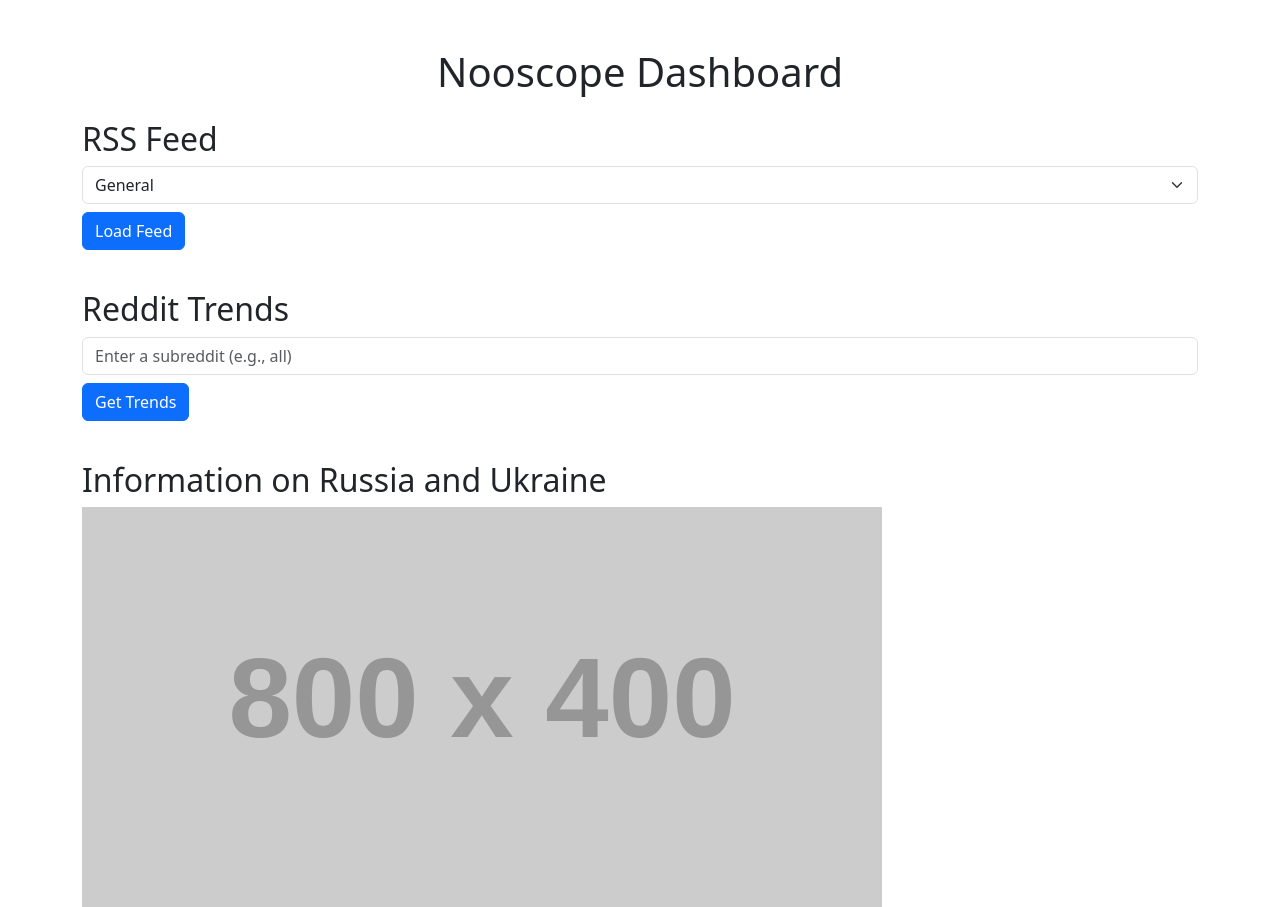
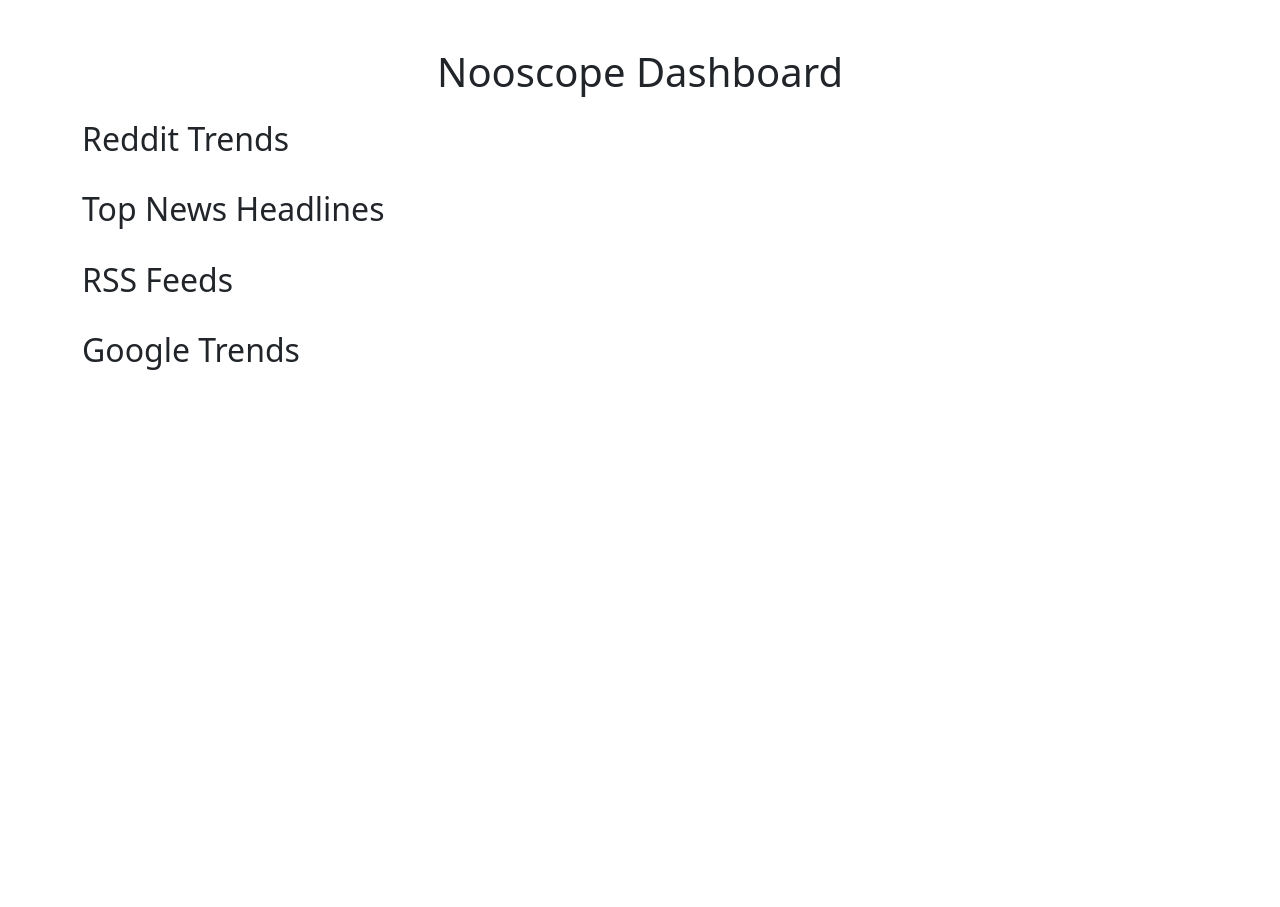
Before and after one commit to deisign/nooscope, a Flask app: page / in a window 1280 px wide. After the commit the page ends 370 px from the top, so only its background shows below. Run offline with Flask 3, Linux system fonts and the light colour scheme; grey boxes labelled with a size stand in for pictures from a placeholder-image service; some libraries are stand-ins or nearby versions.

Commit message:
Add automatic loading of Reddit trends, news headlines, RSS feeds, and Google Trends

```diff
--- a/app.py
+++ b/app.py
@@ -1,5 +1,5 @@
 import os
-from flask import Flask, jsonify, request, render_template
+from flask import Flask, jsonify, render_template
 from dotenv import load_dotenv
 import requests
 import praw
@@ -20,7 +20,7 @@
 
 # News API Configuration
 NEWS_API_KEY = os.getenv("NEWS_API_KEY")
-NEWS_API_URL = "https://newsapi.org/v2/everything"
+NEWS_API_URL = "https://newsapi.org/v2/top-headlines"
 
 # Reddit API Configuration
 REDDIT = praw.Reddit(
@@ -29,51 +29,54 @@
     user_agent=os.getenv("REDDIT_USER_AGENT")
 )
 
-# RSS Feed URLs for Russia and Ukraine
+# RSS Feed URLs
 RSS_FEEDS = {
     "russia": "http://feeds.bbci.co.uk/news/world-europe-17839672/rss.xml",
     "ukraine": "http://feeds.bbci.co.uk/news/world-europe-18027962/rss.xml"
 }
+
 
 @app.route('/')
 def home():
     """Render the main HTML page."""
     return render_template('index.html')
 
-@app.route('/news', methods=['GET'])
-def get_news():
-    """Fetch news articles for a specific topic."""
-    query = request.args.get("query", "Ukraine")
-    url = f"{NEWS_API_URL}?q={query}&apiKey={NEWS_API_KEY}"
+
+@app.route('/news-headlines', methods=['GET'])
+def get_news_headlines():
+    """Fetch top news headlines."""
+    url = f"{NEWS_API_URL}?country=us&apiKey={NEWS_API_KEY}"
     response = requests.get(url)
     data = response.json()
     articles = [{"title": article["title"], "url": article["url"]} for article in data.get("articles", [])]
     return jsonify(articles)
 
-@app.route('/rss', methods=['GET'])
-def get_rss():
-    """Fetch RSS feed data for Russia or Ukraine."""
-    country = request.args.get("country", "russia")
-    feed_url = RSS_FEEDS.get(country, RSS_FEEDS["russia"])
-    feed = feedparser.parse(feed_url)
-    items = [{"title": entry.title, "link": entry.link} for entry in feed.entries[:10]]
-    return jsonify(items)
 
-@app.route('/reddit', methods=['GET'])
+@app.route('/reddit-trends', methods=['GET'])
 def get_reddit_trends():
-    """Fetch trending posts from Reddit."""
-    subreddit = request.args.get("subreddit", "worldnews")
+    """Fetch top trending posts from Reddit."""
     trends = []
     try:
-        for submission in REDDIT.subreddit(subreddit).hot(limit=10):
+        for submission in REDDIT.subreddit("all").hot(limit=10):
             trends.append({"title": submission.title, "url": submission.url})
     except Exception as e:
         return jsonify({"error": str(e)}), 500
     return jsonify(trends)
 
+
+@app.route('/rss-feed', methods=['GET'])
+def get_rss_feed():
+    """Fetch RSS feed for Russia and Ukraine."""
+    feeds = {}
+    for country, url in RSS_FEEDS.items():
+        feed = feedparser.parse(url)
+        feeds[country] = [{"title": entry.title, "link": entry.link} for entry in feed.entries[:5]]
+    return jsonify(feeds)
+
+
 @app.route('/google-trends', methods=['GET'])
 def get_google_trends():
-    """Fetch Google Trends data for Russia and Ukraine."""
+    """Fetch Google Trends data for trending keywords."""
     pytrends = TrendReq()
     pytrends.build_payload(kw_list=["Ukraine", "Russia"], geo="UA,RU", timeframe="now 7-d")
     trends = pytrends.interest_over_time()
@@ -82,5 +85,6 @@
         return jsonify(data)
     return jsonify({"message": "No data available"}), 404
 
+
 if __name__ == '__main__':
     app.run(host='0.0.0.0', port=5000)
--- a/templates/index.html
+++ b/templates/index.html
@@ -3,74 +3,92 @@
 <head>
     <meta charset="UTF-8">
     <meta name="viewport" content="width=device-width, initial-scale=1.0">
-    <title>Nooscope</title>
+    <title>Nooscope Dashboard</title>
     <link rel="stylesheet" href="https://cdnjs.cloudflare.com/ajax/libs/bootstrap/5.3.0/css/bootstrap.min.css">
 </head>
 <body>
     <div class="container mt-5">
         <h1 class="text-center">Nooscope Dashboard</h1>
 
-        <!-- RSS Feed -->
-        <div class="mt-4">
-            <h2>RSS Feed</h2>
-            <form id="rss-form">
-                <select id="rss-category" class="form-select">
-                    <option value="general">General</option>
-                    <option value="technology">Technology</option>
-                    <option value="world">World</option>
-                </select>
-                <button type="submit" class="btn btn-primary mt-2">Load Feed</button>
-            </form>
-            <ul id="rss-results" class="list-group mt-3"></ul>
-        </div>
-
         <!-- Reddit Trends -->
         <div class="mt-4">
             <h2>Reddit Trends</h2>
-            <form id="reddit-form">
-                <input type="text" id="reddit-subreddit" class="form-control" placeholder="Enter a subreddit (e.g., all)">
-                <button type="submit" class="btn btn-primary mt-2">Get Trends</button>
-            </form>
-            <ul id="reddit-results" class="list-group mt-3"></ul>
+            <ul id="reddit-results" class="list-group"></ul>
         </div>
 
-        <!-- Placeholder for Image -->
+        <!-- News Headlines -->
         <div class="mt-4">
-            <h2>Information on Russia and Ukraine</h2>
-            <img src="https://via.placeholder.com/800x400.png?text=Russia+and+Ukraine+Info" alt="Info Map" class="img-fluid">
+            <h2>Top News Headlines</h2>
+            <ul id="news-results" class="list-group"></ul>
+        </div>
+
+        <!-- RSS Feeds -->
+        <div class="mt-4">
+            <h2>RSS Feeds</h2>
+            <ul id="rss-results" class="list-group"></ul>
+        </div>
+
+        <!-- Google Trends -->
+        <div class="mt-4">
+            <h2>Google Trends</h2>
+            <ul id="google-results" class="list-group"></ul>
         </div>
     </div>
 
     <script>
-        document.getElementById('rss-form').addEventListener('submit', async (e) => {
-            e.preventDefault();
-            const category = document.getElementById('rss-category').value;
-            const response = await fetch(`/rss?category=${category}`);
-            const data = await response.json();
-            const results = document.getElementById('rss-results');
-            results.innerHTML = '';
-            data.forEach(item => {
-                const li = document.createElement('li');
-                li.className = 'list-group-item';
-                li.innerHTML = `<a href="${item.link}" target="_blank">${item.title}</a>`;
-                results.appendChild(li);
+        // Fetch and display Reddit Trends
+        fetch('/reddit-trends')
+            .then(response => response.json())
+            .then(data => {
+                const results = document.getElementById('reddit-results');
+                data.forEach(trend => {
+                    const li = document.createElement('li');
+                    li.className = 'list-group-item';
+                    li.innerHTML = `<a href="${trend.url}" target="_blank">${trend.title}</a>`;
+                    results.appendChild(li);
+                });
             });
-        });
 
-        document.getElementById('reddit-form').addEventListener('submit', async (e) => {
-            e.preventDefault();
-            const subreddit = document.getElementById('reddit-subreddit').value;
-            const response = await fetch(`/reddit?subreddit=${subreddit}`);
-            const data = await response.json();
-            const results = document.getElementById('reddit-results');
-            results.innerHTML = '';
-            data.forEach(trend => {
-                const li = document.createElement('li');
-                li.className = 'list-group-item';
-                li.innerHTML = `<a href="${trend.url}" target="_blank">${trend.title}</a>`;
-                results.appendChild(li);
+        // Fetch and display News Headlines
+        fetch('/news-headlines')
+            .then(response => response.json())
+            .then(data => {
+                const results = document.getElementById('news-results');
+                data.forEach(news => {
+                    const li = document.createElement('li');
+                    li.className = 'list-group-item';
+                    li.innerHTML = `<a href="${news.url}" target="_blank">${news.title}</a>`;
+                    results.appendChild(li);
+                });
             });
-        });
+
+        // Fetch and display RSS Feeds
+        fetch('/rss-feed')
+            .then(response => response.json())
+            .then(data => {
+                const results = document.getElementById('rss-results');
+                for (const [country, feeds] of Object.entries(data)) {
+                    feeds.forEach(feed => {
+                        const li = document.createElement('li');
+                        li.className = 'list-group-item';
+                        li.innerHTML = `<a href="${feed.link}" target="_blank">${feed.title} (${country})</a>`;
+                        results.appendChild(li);
+                    });
+                });
+            });
+
+        // Fetch and display Google Trends
+        fetch('/google-trends')
+            .then(response => response.json())
+            .then(data => {
+                const results = document.getElementById('google-results');
+                for (const [date, trends] of Object.entries(data)) {
+                    const li = document.createElement('li');
+                    li.className = 'list-group-item';
+                    li.textContent = `${date}: Ukraine (${trends.Ukraine}), Russia (${trends.Russia})`;
+                    results.appendChild(li);
+                });
+            });
     </script>
 </body>
 </html>
```
